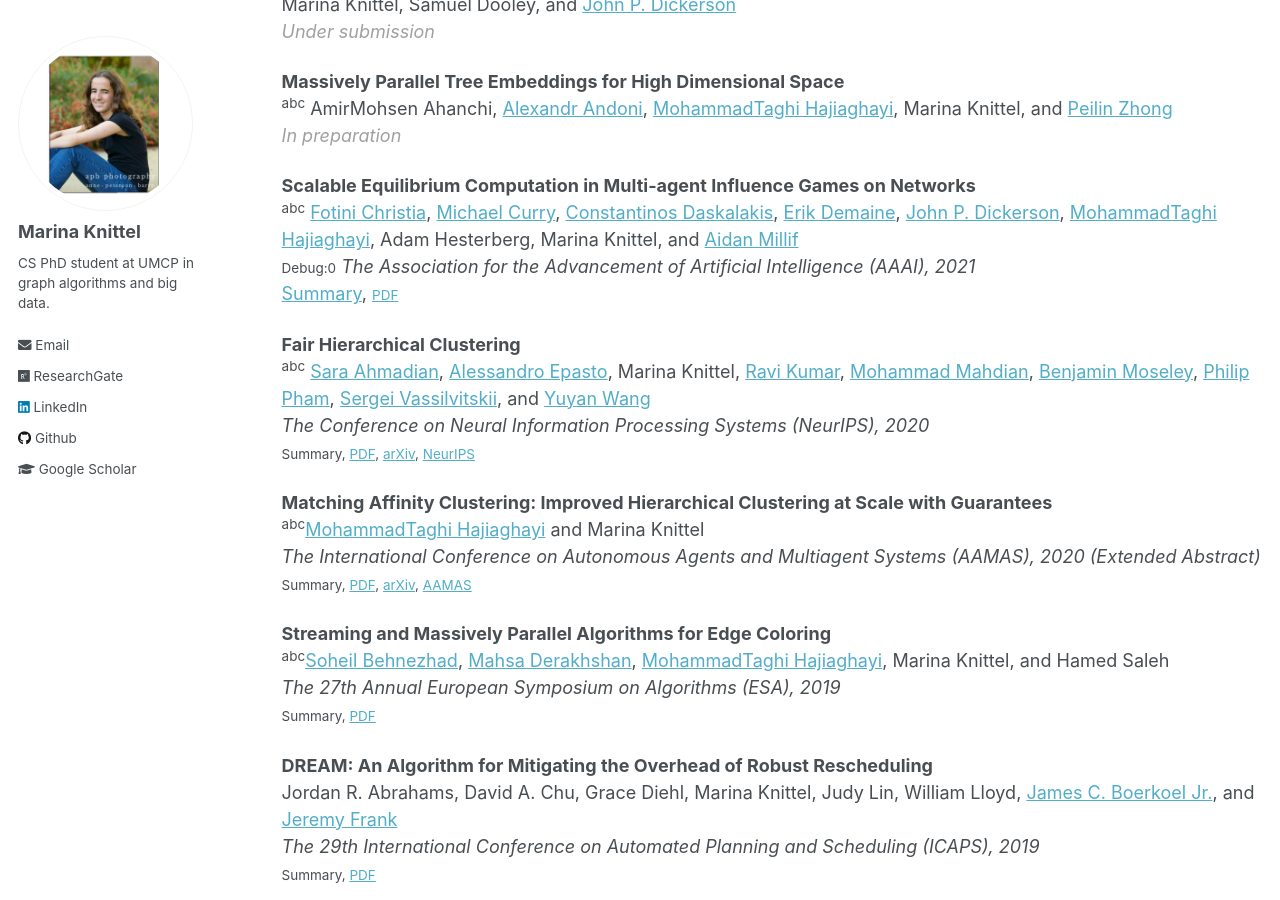
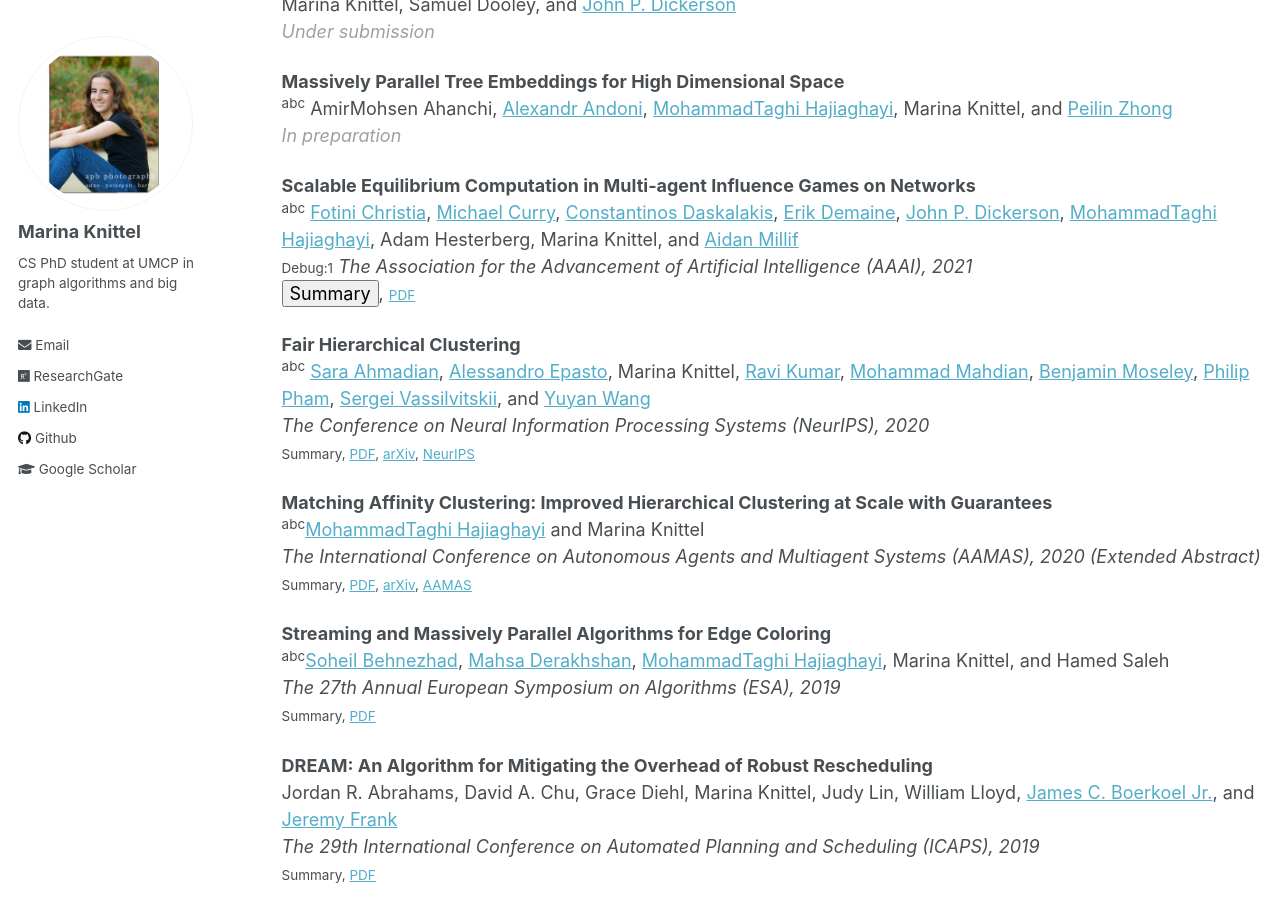
Before and after one commit to mknittel/mknittel.github.io, a Jekyll site: the page built from _pages/publications.md, in a window 1280 px wide and 900 px high, scrolled down 449 px. Built offline with Jekyll 4.4.1, drawn with Linux system fonts in a browser that asks for light colours.

Commit message:
reverted to button

```diff
--- a/_pages/publications.md
+++ b/_pages/publications.md
@@ -23,9 +23,9 @@ Marina Knittel, Samuel Dooley, and [John P. Dickerson](http://jpdickerson.com/)<
 
 **Scalable Equilibrium Computation in Multi-agent Influence Games on Networks**<br/>
 <sup>abc</sup> [Fotini Christia](http://fotini.mit.edu/), [Michael Curry](http://www.cs.umd.edu/~curry/), [Constantinos Daskalakis](http://people.csail.mit.edu/costis/), [Erik Demaine](http://erikdemaine.org/), [John P. Dickerson](http://jpdickerson.com/), [MohammadTaghi Hajiaghayi](https://www.cs.umd.edu/~hajiagha/), Adam Hesterberg, Marina Knittel, and [Aidan Millif](https://www.aidanmilliff.com/)<br/>
-<small>Debug:0</small>
+<small>Debug:1</small>
 *The Association for the Advancement of Artificial Intelligence (AAAI), 2021*<br/>
-<a onclick='toggleText()'>Summary</a>, <small>[PDF](https://mknittel.github.io/files/Christia_et_al_AAAI_2021.pdf)</small> <small class="summary AAAI21"></small>
+<button onclick='toggleText()'>Summary</button>, <small>[PDF](https://mknittel.github.io/files/Christia_et_al_AAAI_2021.pdf)</small> <small class="summary AAAI21"></small>
 
 **Fair Hierarchical Clustering**<br/>
 <sup>abc</sup> [Sara Ahmadian](https://research.google/people/106920/), [Alessandro Epasto](https://epasto.org/), Marina Knittel, [Ravi Kumar](https://sites.google.com/site/ravik53/), [Mohammad Mahdian](https://research.google/people/MohammadMahdian/), [Benjamin Moseley](http://www.andrew.cmu.edu/user/moseleyb/), [Philip Pham](https://research.google/people/PhilipPham/), [Sergei Vassilvitskii](http://theory.stanford.edu/~sergei/), and [Yuyan Wang](wang-yuyan.github.io)<br/>
```
Also changed, not shown: other parts of _pages/publications.md (+1 -0 lines).
